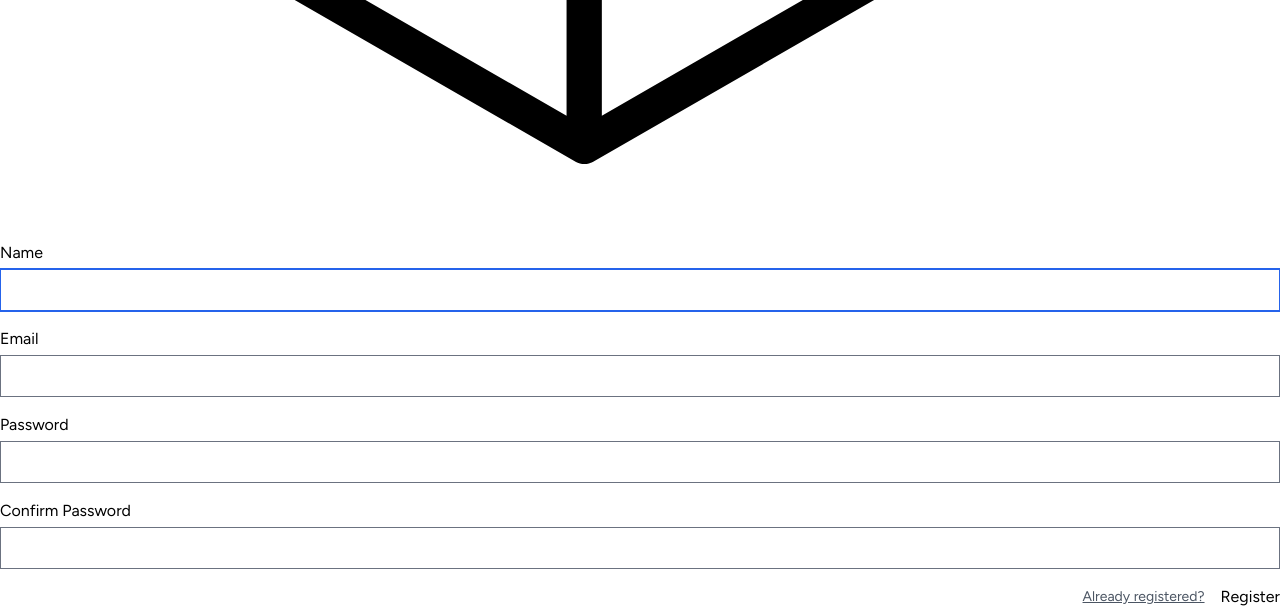
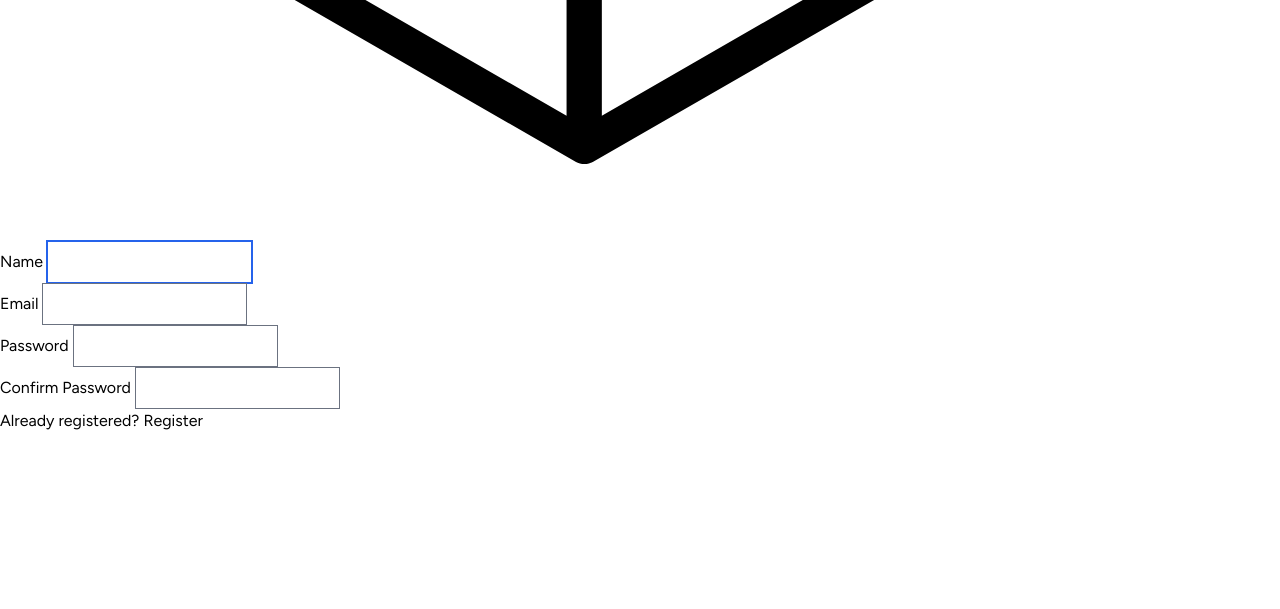
Before and after one commit to Mouna48/BikeRent, a Laravel app: page /register in a window 1280 px wide. Shown: the part 1039-1648 px from the top of the page. After the commit the page ends 1469 px from the top, so only its background shows below. Run offline with Laravel 12, Linux system fonts and the light colour scheme; style sheets or scripts are compiled from the project's sources.

Commit message:
refactor: remove tailwind classes from login, register and forgot password

```diff
--- a/resources/views/auth/register.blade.php
+++ b/resources/views/auth/register.blade.php
@@ -1,50 +1,50 @@
 <x-guest-layout>
-    <form method="POST" action="{{ route('register') }}">
+    <form class="auth-form" method="POST" action="{{ route('register') }}">
         @csrf
 
         <!-- Name -->
-        <div>
+        <div class="auth-form__group">
             <x-input-label for="name" :value="__('Name')" />
-            <x-text-input id="name" class="block mt-1 w-full" type="text" name="name" :value="old('name')" required autofocus autocomplete="name" />
-            <x-input-error :messages="$errors->get('name')" class="mt-2" />
+            <x-text-input id="name" class="auth-form__input" type="text" name="name" :value="old('name')" required autofocus autocomplete="name" />
+            <x-input-error :messages="$errors->get('name')" class="auth-form__error" />
         </div>
 
         <!-- Email Address -->
-        <div class="mt-4">
+        <div class="auth-form__group">
             <x-input-label for="email" :value="__('Email')" />
-            <x-text-input id="email" class="block mt-1 w-full" type="email" name="email" :value="old('email')" required autocomplete="username" />
-            <x-input-error :messages="$errors->get('email')" class="mt-2" />
+            <x-text-input id="email" class="auth-form__input" type="email" name="email" :value="old('email')" required autocomplete="username" />
+            <x-input-error :messages="$errors->get('email')" class="auth-form__error" />
         </div>
 
         <!-- Password -->
-        <div class="mt-4">
+        <div class="auth-form__group">
             <x-input-label for="password" :value="__('Password')" />
 
-            <x-text-input id="password" class="block mt-1 w-full"
+            <x-text-input id="password" class="auth-form__input"
                             type="password"
                             name="password"
                             required autocomplete="new-password" />
 
-            <x-input-error :messages="$errors->get('password')" class="mt-2" />
+            <x-input-error :messages="$errors->get('password')" class="auth-form__error" />
         </div>
 
         <!-- Confirm Password -->
-        <div class="mt-4">
+        <div class="auth-form__group">
             <x-input-label for="password_confirmation" :value="__('Confirm Password')" />
 
-            <x-text-input id="password_confirmation" class="block mt-1 w-full"
+            <x-text-input id="password_confirmation" class="auth-form__input"
                             type="password"
                             name="password_confirmation" required autocomplete="new-password" />
 
-            <x-input-error :messages="$errors->get('password_confirmation')" class="mt-2" />
+            <x-input-error :messages="$errors->get('password_confirmation')" class="auth-form__error" />
         </div>
 
-        <div class="flex items-center justify-end mt-4">
-            <a class="underline text-sm text-gray-600 dark:text-gray-400 hover:text-gray-900 dark:hover:text-gray-100 rounded-md focus:outline-none focus:ring-2 focus:ring-offset-2 focus:ring-indigo-500 dark:focus:ring-offset-gray-800" href="{{ route('login') }}">
+        <div class="auth-form__actions">
+            <a class="auth-form__link" href="{{ route('login') }}">
                 {{ __('Already registered?') }}
             </a>
 
-            <x-primary-button class="ms-4">
+            <x-primary-button class="auth-form__submit">
                 {{ __('Register') }}
             </x-primary-button>
         </div>
```
Also changed, not shown: resources/views/auth/forgot-password.blade.php (+8 -8 lines), resources/views/auth/login.blade.php (+15 -15 lines).
